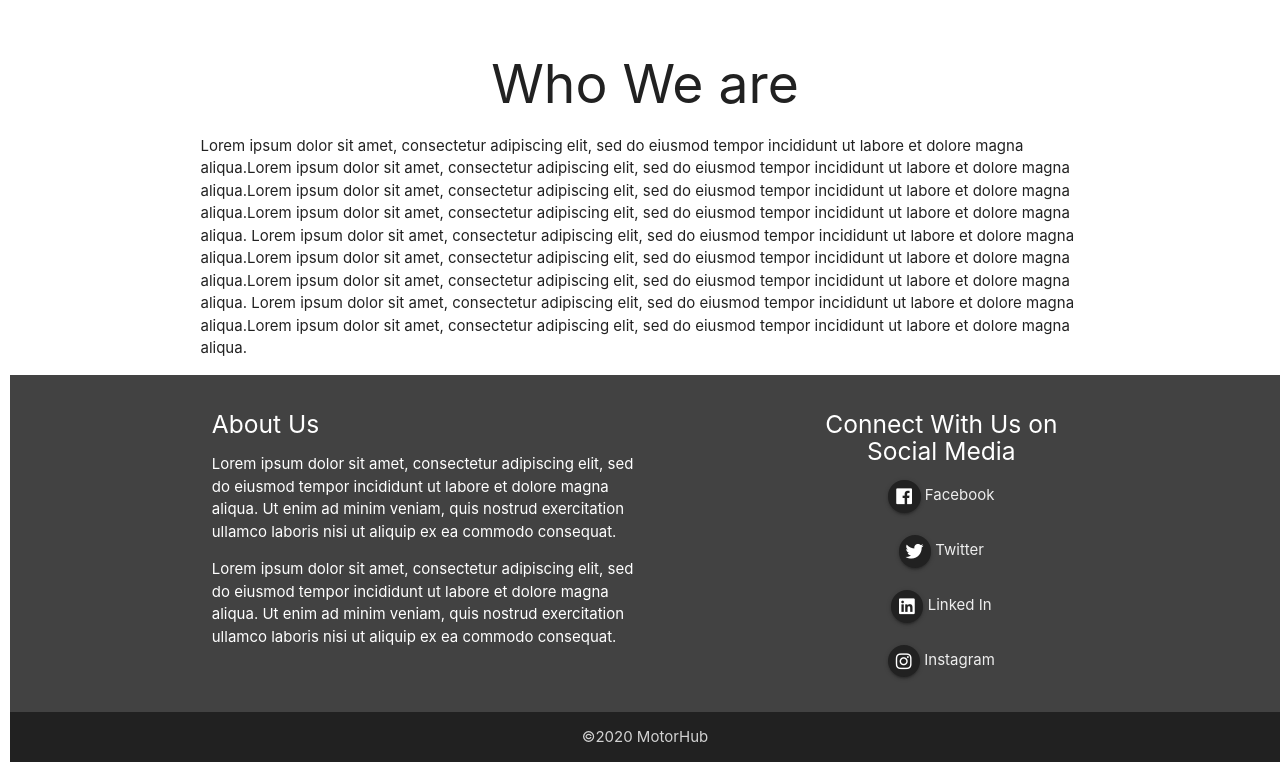
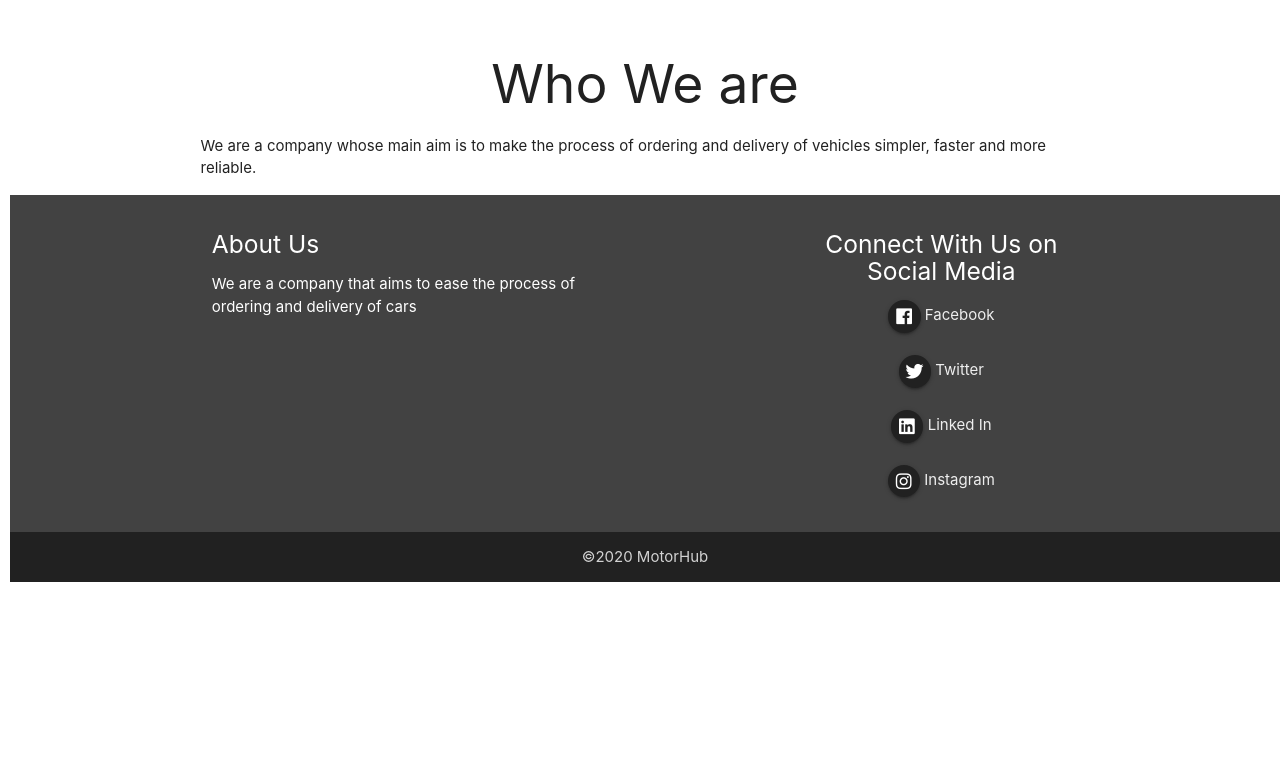
Before and after one commit to Shiloli-r/motor, a Django app: page /about in a window 1280 px wide. Shown: the part 659-1431 px from the top of the page. After the commit the page ends 1241 px from the top, so only its background shows below. Run offline with Django 3.2, Linux system fonts and the light colour scheme; some libraries are stand-ins or nearby versions.

Commit message:
About us

```diff
--- a/templates/base.html
+++ b/templates/base.html
@@ -23,13 +23,9 @@
       <div class="col s12 l6">
         <h5>About Us</h5>
         <p>
-          Lorem ipsum dolor sit amet, consectetur adipiscing elit, sed do eiusmod
-           tempor incididunt ut labore et dolore magna aliqua. Ut enim ad minim veniam, quis nostrud exercitation ullamco laboris nisi ut aliquip ex ea commodo consequat.
+          We are a company that aims to ease the process of ordering and delivery of cars
         </p>
-        <p>
-          Lorem ipsum dolor sit amet, consectetur adipiscing elit, sed do eiusmod
-           tempor incididunt ut labore et dolore magna aliqua. Ut enim ad minim veniam, quis nostrud exercitation ullamco laboris nisi ut aliquip ex ea commodo consequat.
-        </p>
+
       </div>
       <div class="col s12 l4 offset-l2 center">
         <h5>Connect With Us on Social Media</h5>
--- a/templates/motorhub/about.html
+++ b/templates/motorhub/about.html
@@ -64,10 +64,7 @@ width:350px;
 <h2 class="center">Who We are</h2>
 <div class="container">
     <p>
-    Lorem ipsum dolor sit amet, consectetur adipiscing elit, sed do eiusmod tempor incididunt ut labore et dolore magna aliqua.Lorem ipsum dolor sit amet, consectetur adipiscing elit, sed do eiusmod tempor incididunt ut labore et dolore magna aliqua.Lorem ipsum dolor sit amet, consectetur adipiscing elit, sed do eiusmod tempor incididunt ut labore et dolore magna aliqua.Lorem ipsum dolor sit amet, consectetur adipiscing elit, sed do eiusmod tempor incididunt ut labore et dolore magna aliqua.
-    Lorem ipsum dolor sit amet, consectetur adipiscing elit, sed do eiusmod tempor incididunt ut labore et dolore magna aliqua.Lorem ipsum dolor sit amet, consectetur adipiscing elit, sed do eiusmod tempor incididunt ut labore et dolore magna aliqua.Lorem ipsum dolor sit amet, consectetur adipiscing elit, sed do eiusmod tempor incididunt ut labore et dolore magna aliqua.
-    Lorem ipsum dolor sit amet, consectetur adipiscing elit, sed do eiusmod tempor incididunt ut labore et dolore magna aliqua.Lorem ipsum dolor sit amet, consectetur adipiscing elit, sed do eiusmod tempor incididunt ut labore et dolore magna aliqua.
-
+    We are a company whose main aim is to make the process of ordering and delivery of vehicles simpler, faster and more reliable.
 </p>
 </div>
 
--- a/templates/motorhub/login.html
+++ b/templates/motorhub/login.html
@@ -79,8 +79,7 @@ section{
       <div class="col s12 l4">
         <h2 class="">What we do</h2>
         <p>
-          Lorem ipsum dolor sit amet, consectetur adipiscing elit, sed do eiusmod
-           tempor incididunt ut labore et dolore magna aliqua. Ut enim ad minim veniam, quis nostrud exercitation ullamco laboris nisi ut aliquip ex ea commodo consequat.
+          We connect you to the seller of the car, enabling you to choose a car and buy at the click of a button
         </p>
       </div>
       <div class="col s12 l7 offset-l1">
```
